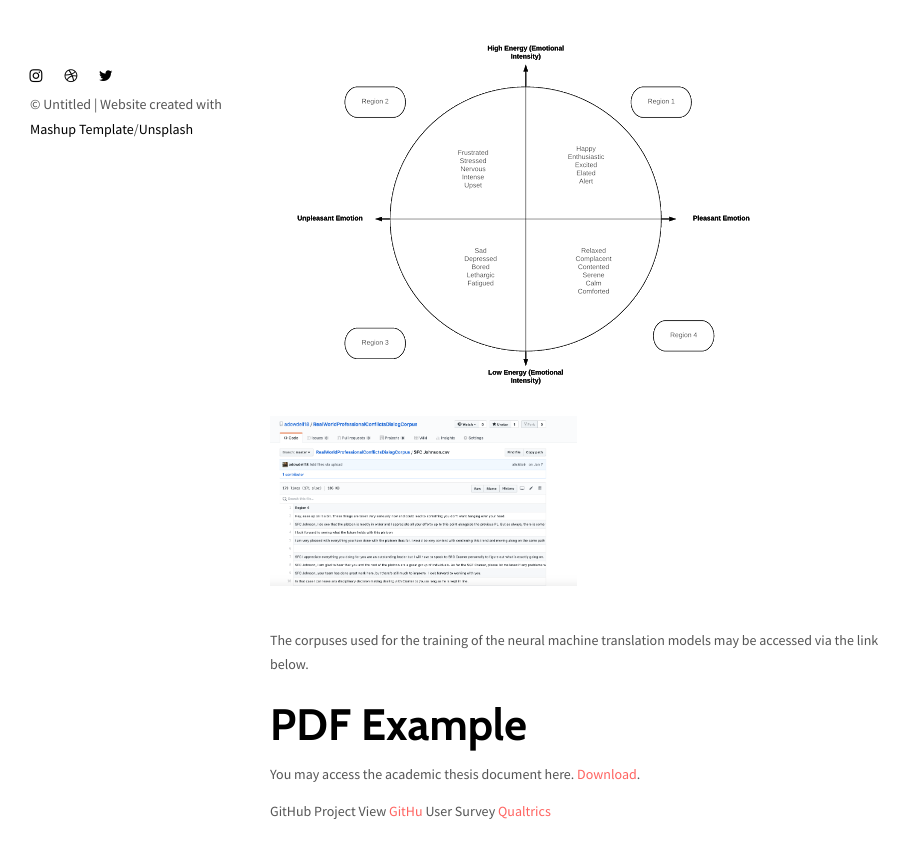
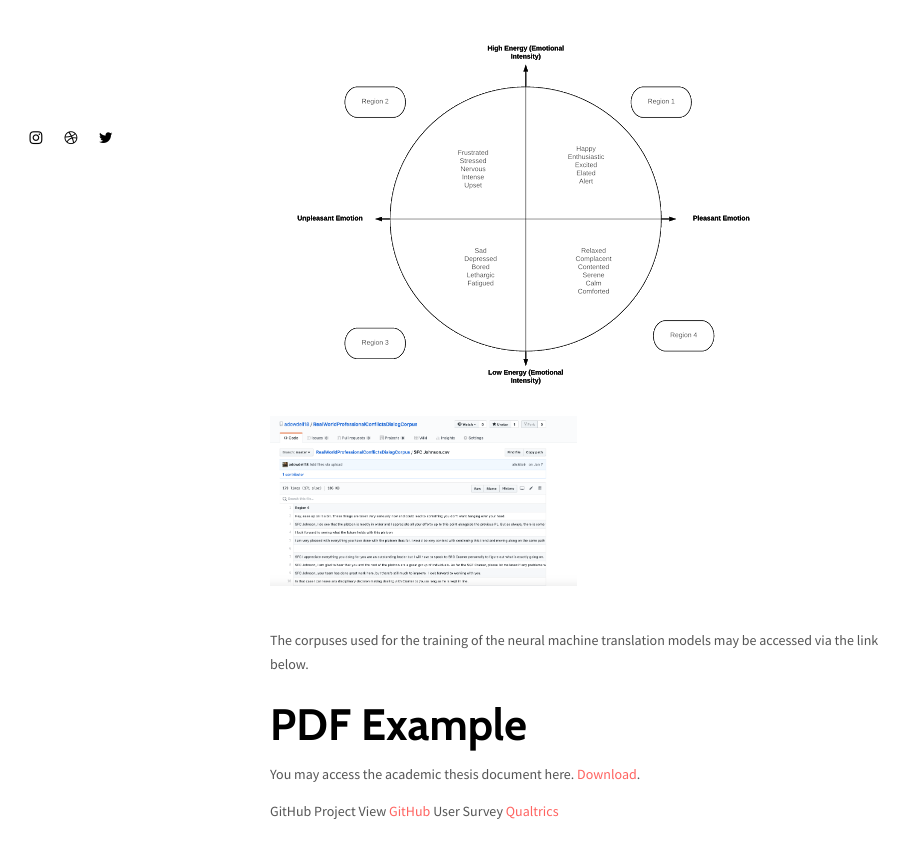
Before and after one commit to adowdell18/SilolaTango.io, a plain HTML site: page project-r-d.html in a window 1280 px wide. Shown: the part 616-1474 px from the top of the page, without its empty margins (0-911 px from the left). Drawn offline with nearby package versions, Linux system fonts and the light colour scheme.

Commit message:
Update project-r-d.html

```diff
--- a/project-r-d.html
+++ b/project-r-d.html
@@ -65,7 +65,7 @@
             <i class="fa fa-twitter"></i>
           </a>
         </p>
-        <p>© Untitled | Website created with <a href="http://www.mashup-template.com/" title="Create website with free html template">Mashup Template</a>/<a href="https://www.unsplash.com/" title="Beautiful Free Images">Unsplash</a></p>
+        <!-- <p>© Untitled | Website created with <a href="http://www.mashup-template.com/" title="Create website with free html template">Mashup Template</a>/<a href="https://www.unsplash.com/" title="Beautiful Free Images">Unsplash</a></p> -->
       </nav>
     </div>
   </nav>
@@ -114,8 +114,9 @@
           <i class="fa fa-twitter"></i>
         </a>
       </p> -->
-      <p>GitHub Project View <a href="https://github.com/adowdell18/RealWorldProfessionalConflictsDialogCorpus/" title="Seq2Seq Conversational Model">GitHu</a>
+      <p>GitHub Project View <a href="https://github.com/adowdell18/RealWorldProfessionalConflictsDialogCorpus/" title="Seq2Seq Conversational Model">GitHub</a>
         User Survey <a href="https://columbusstate.qualtrics.com/jfe/form/SV_6WCnxBOJvDuCeuF" title="Seq2Seq Conversational Model">Qualtrics</a>
+        <!-- assets/pdf/Improving Assessments using Intelligent Agents with Transient Emotional States 11 JUN 19 - Final.docx -->
       </p>
     <!-- </nav> -->
   </div>
```
